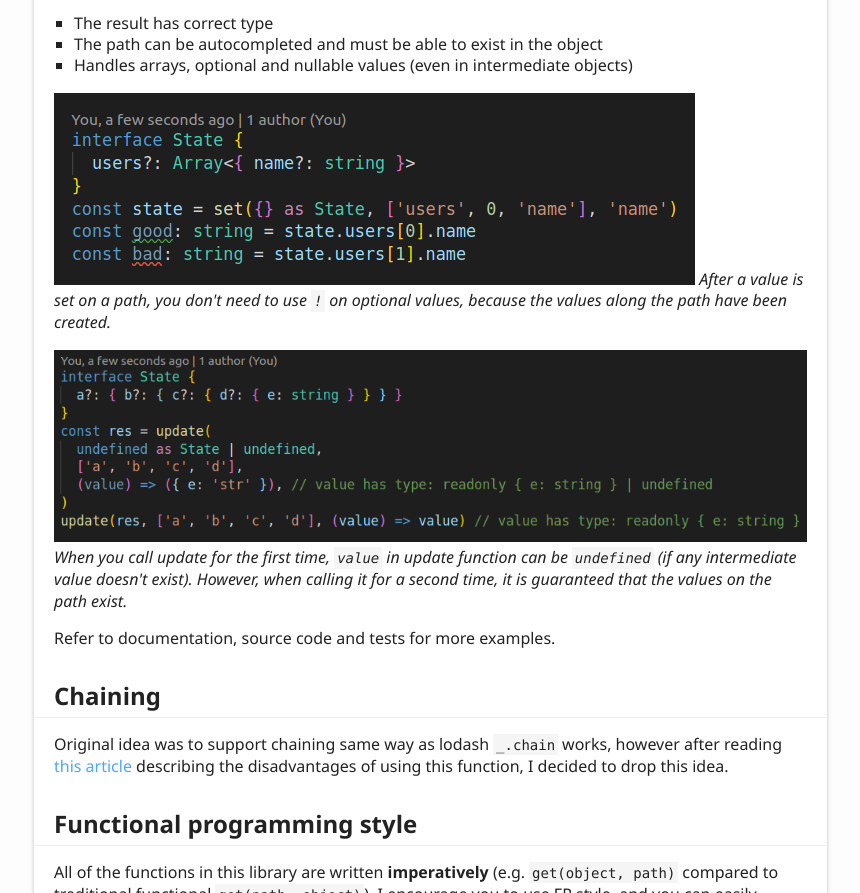
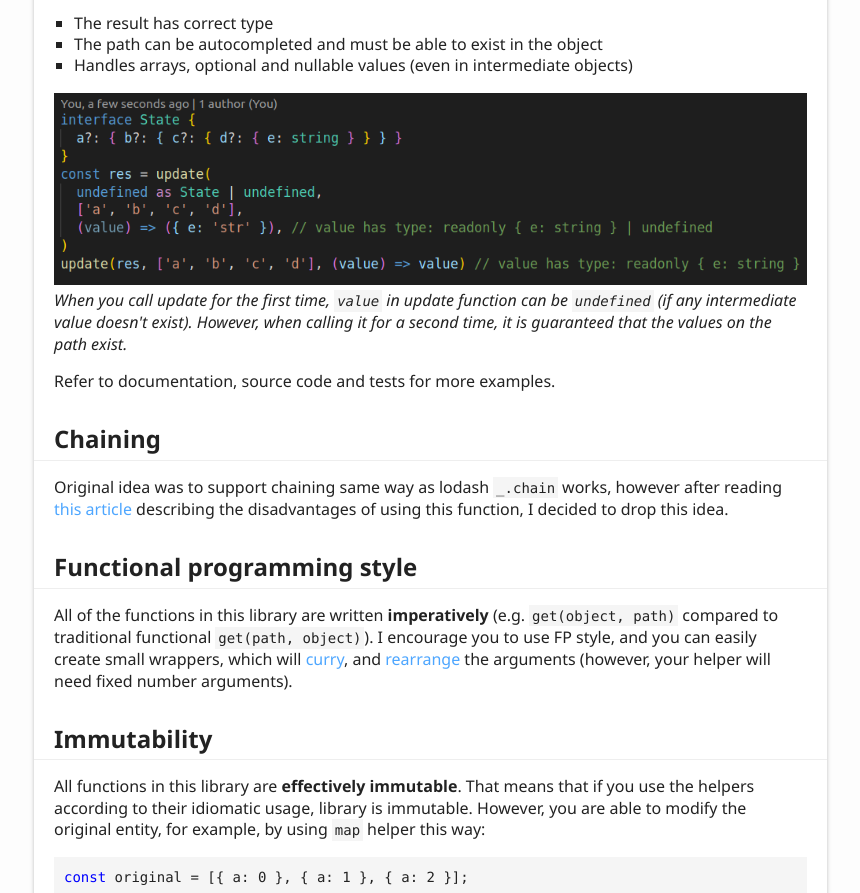
Before and after one commit to Siegrift/tsfunct, a website with bundled scripts: page docs/index.html in a window 1280 px wide. Shown: the part 1582-2475 px from the top of the page, without its empty margins (6-866 px from the left). Built offline with nearby package versions, Linux system fonts and the light colour scheme.

Commit message:
Remove outdated info from README, pump version

```diff
--- a/docs/index.html
+++ b/docs/index.html
@@ -96,10 +96,7 @@
 					<li>The path can be autocompleted and must be able to exist in the object</li>
 					<li>Handles arrays, optional and nullable values (even in intermediate objects)</li>
 				</ul>
-				<p><img src="assets/good_set.png" alt="Strongly typed get helper">
-					<em>After a value is set on a path, you don&#39;t need to use <code>!</code> on optional values, because the values
-				along the path have been created.</em></p>
-				<p><img src="assets/good_update.png" alt="Strongly typed get helper">
+				<p><img src="assets/good_update.png" alt="Update helper">
 					<em>When you call update for the first time, <code>value</code> in update function can be <code>undefined</code> (if any
 						intermediate value doesn&#39;t exist). However, when calling it for a second time, it is guaranteed that
 				the values on the path exist.</em></p>
--- a/package.json
+++ b/package.json
@@ -1,6 +1,6 @@
 {
   "name": "@siegrift/tsfunct",
-  "version": "1.2.0",
+  "version": "1.2.1",
   "repository": {
     "type": "git",
     "url": "git+https://github.com/Siegrift/tsfunct.git"
@@ -15,7 +15,7 @@
   "devDependencies": {
     "@types/jest": "^24.0.13",
     "@types/node": "^12.0.2",
-    "husky": "^2.3.0",
+    "husky": "^2.4.0",
     "jest": "^24.8.0",
     "ts-jest": "^24.0.2",
     "tslint": "^5.16.0",
```
Also changed, not shown: README.md, assets/good_set.png (deleted), docs/assets/good_set.png (deleted), 1 other file.
